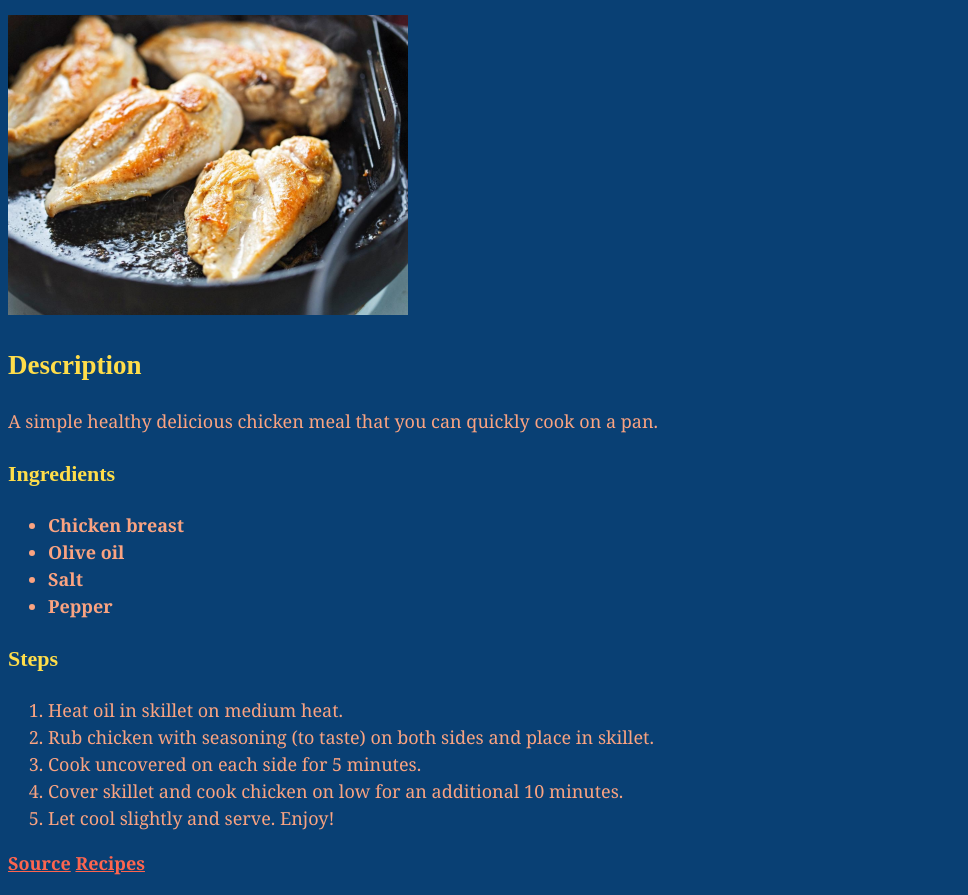
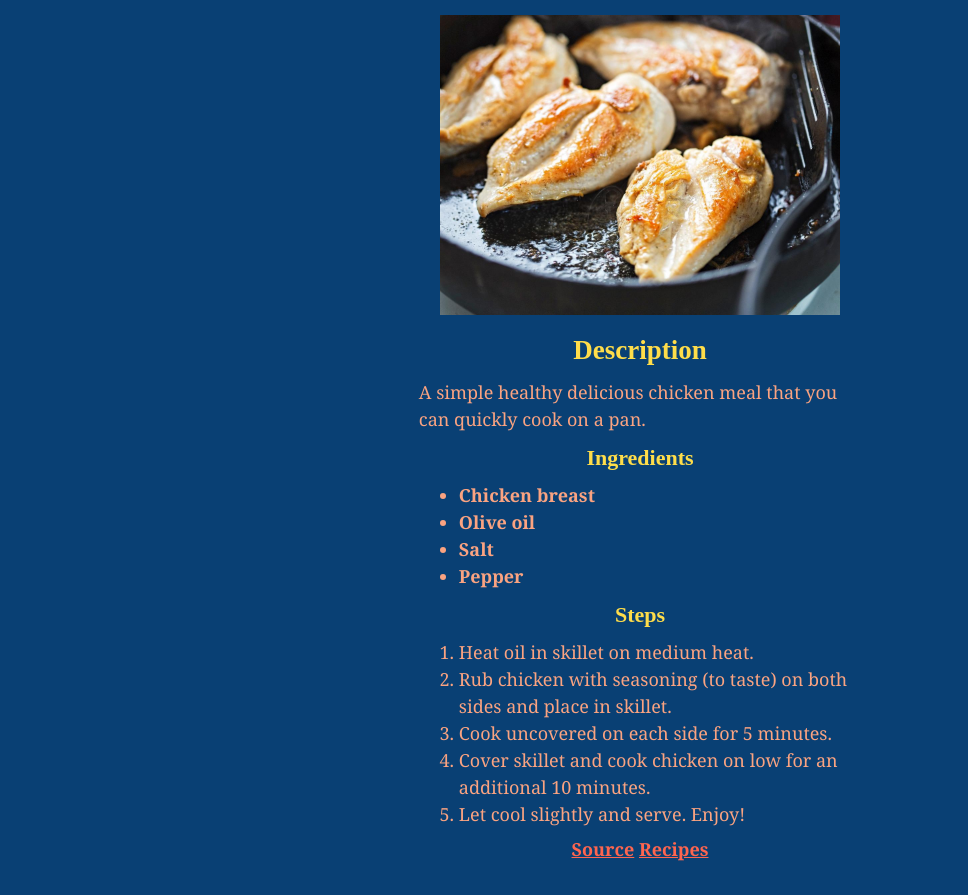
Before and after one commit to elicia4/odin-recipes, a plain HTML site: page recipes/chicken.html in a window 1280 px wide. Shown: the part 87-982 px from the top of the page, without its empty margins (0-968 px from the left). After the commit the page ends 958 px from the top, so only its background shows below. Drawn offline with Linux system fonts and the light colour scheme.

Commit message:
Move contents towards the middle of the page
Contents are more noticable and easier to read when they are in the middle of
a page.

```diff
--- a/recipes/chicken.html
+++ b/recipes/chicken.html
@@ -6,11 +6,12 @@
     <link rel="stylesheet" href="../styles.css">
   </head>
   <body>
-
+    <div class="center">
       <h1>Pan Seared Chicken Breast</h1>
       <img src="../img/chicken.jpg" alt="Four beautifully cooked pieces of
       chicken breasts." height="300">
-
+    </div>
+    <div class="middle">
       <h2>Description</h2>
       <p>A simple healthy delicious chicken meal that you can quickly cook on a
       pan.</p>
@@ -33,10 +34,12 @@
         <li>Let cool slightly and serve. Enjoy!</li>
       </ol>
 
-    <p><a
+      <p class="center"><a
         href="https://www.eatthismuch.com/recipe/nutrition/pan-seared-chicken-breast,924599/"
         target="_blank" rel="noopener noreferrer">Source</a> <a
-      href="../index.html">Recipes</a></p>
+        href="../index.html">Recipes</a>
+      </p>
+    </div>
 
   </body>
 </html>
--- a/styles.css
+++ b/styles.css
@@ -1,9 +1,27 @@
+/* {
+  border: 1px solid red;
+} */
+
 body {
   background-color: #094074;
   font-family: "Georgia", serif;
   font-size: 1.125rem;
   line-height: 1.5;
   color: #FAA381;
+}
+
+.center {
+  text-align: center;
+}
+
+.middle {
+  margin: 0 auto;
+  width: 35%;
+}
+
+.navigation {
+  display: inline-block;
+  text-align: left;
 }
 
 a {
@@ -20,6 +38,12 @@ h2,
 h3 {
   color: #FFDD4A;
   font-family: serif, sans-serif;
+  text-align: center;
+}
+
+p, ul, ol, h3, h2 {
+  margin-top: 0.5rem;
+  margin-bottom: 0.5rem;
 }
 
 h3 {
```
Also changed, not shown: index.html (+5 -1 lines), recipes/eggs.html (+6 -1 lines), recipes/olivie.html (+5 -1 lines). Lines whose indentation alone changed are shown as unchanged.
